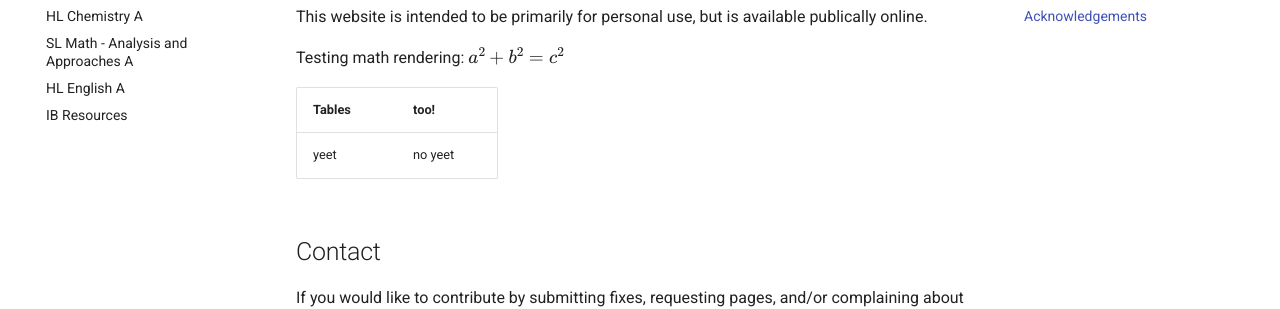
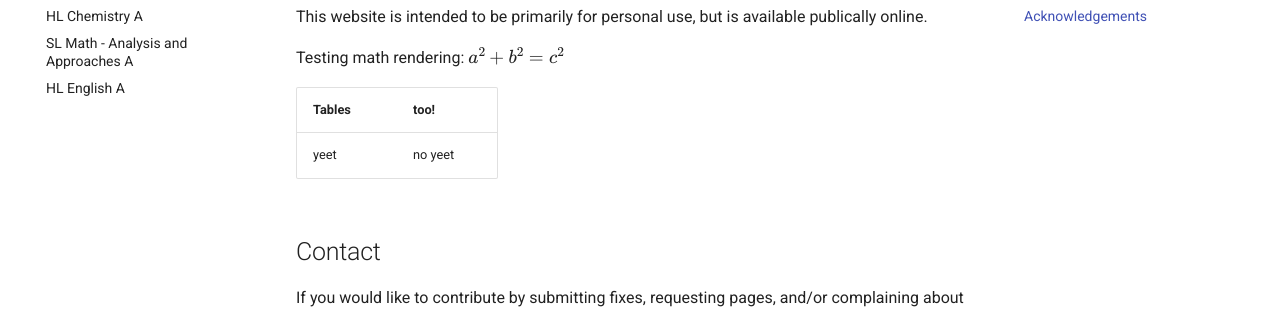
Before and after one commit to potatoeggy/eifueo, an MkDocs documentation site: the page built from docs/index.md, in a window 1280 px wide. Shown: the part 176-485 px from the top of the page. Built offline with MkDocs 1.6.1 and Material for MkDocs 9.7.7, drawn with Linux system fonts in a browser that asks for light colours; formulas are drawn with MathJax 3.

Commit message:
gen: remove unused ib resources files

```diff
--- a/mkdocs.yml
+++ b/mkdocs.yml
@@ -5,7 +5,6 @@ nav:
   - HL Chemistry A: sch3uz.md
   - SL Math - Analysis and Approaches A: mhf4u7.md
   - HL English A: eng3uz.md
-  - IB Resources: resources.md
 
 theme:
   name: material
```
Also changed, not shown: docs/resources.md (deleted, +0 -1 lines).
